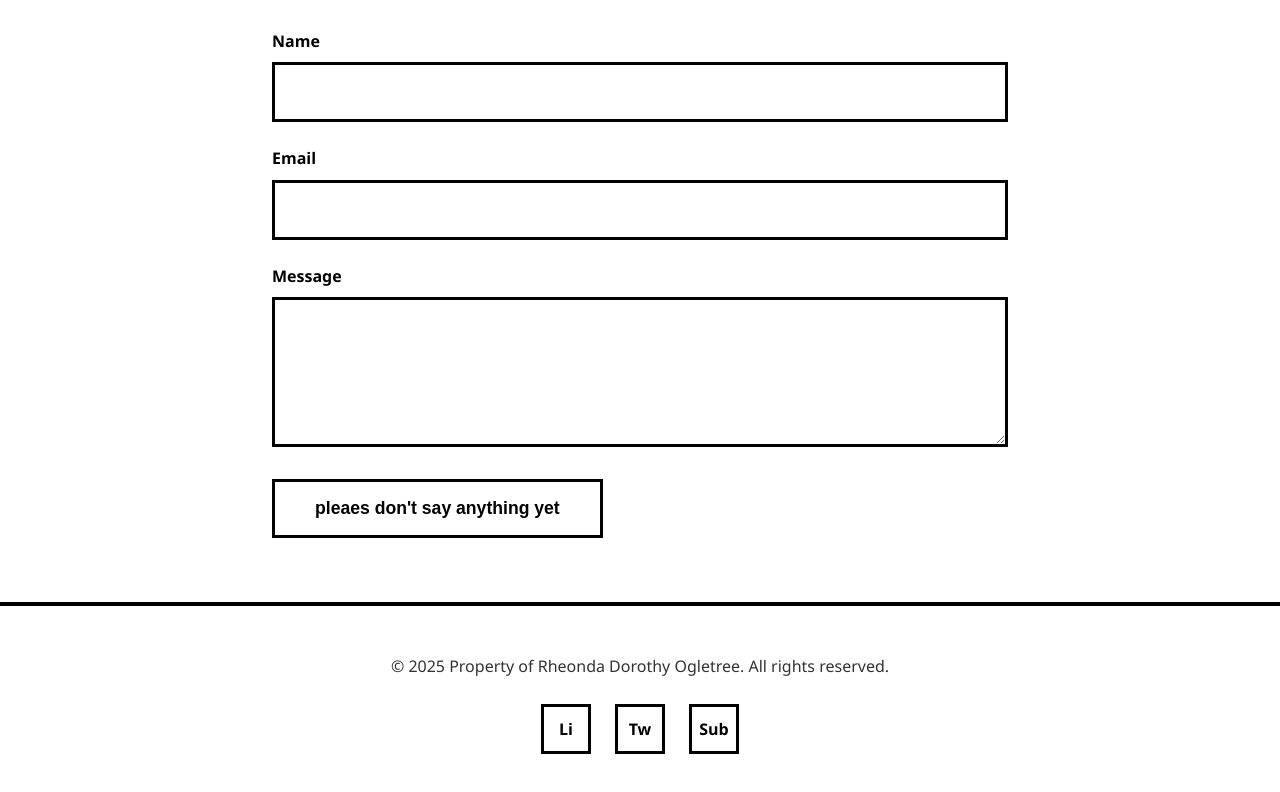
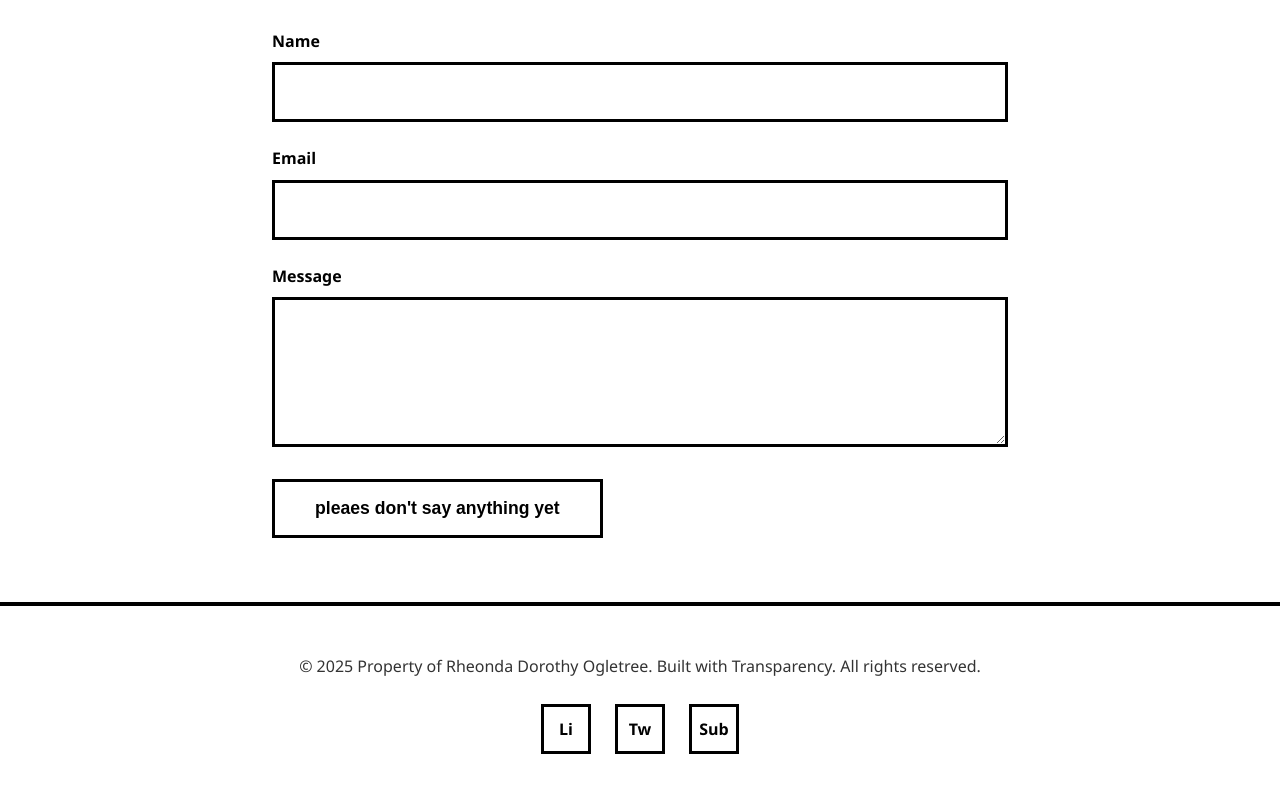
Before and after one commit to RheondaO/randomreposo, a website: page contact_page.html in a window 1280 px wide. Shown: the part 538-1330 px from the top of the page. Drawn offline with Linux system fonts and the light colour scheme.

Commit message:
Update contact_page.html

```diff
--- a/contact_page.html
+++ b/contact_page.html
@@ -371,7 +371,7 @@
 
     <footer>
         <div class="footer-content">
-            <p>&copy; 2025 Property of Rheonda Dorothy Ogletree. All rights reserved.</p>
+            <p>&copy; 2025 Property of Rheonda Dorothy Ogletree. Built with Transparency. All rights reserved.</p>
             <div class="social-links">
                 <a href="#">Li</a>
                 <a href="#">Tw</a>
```
